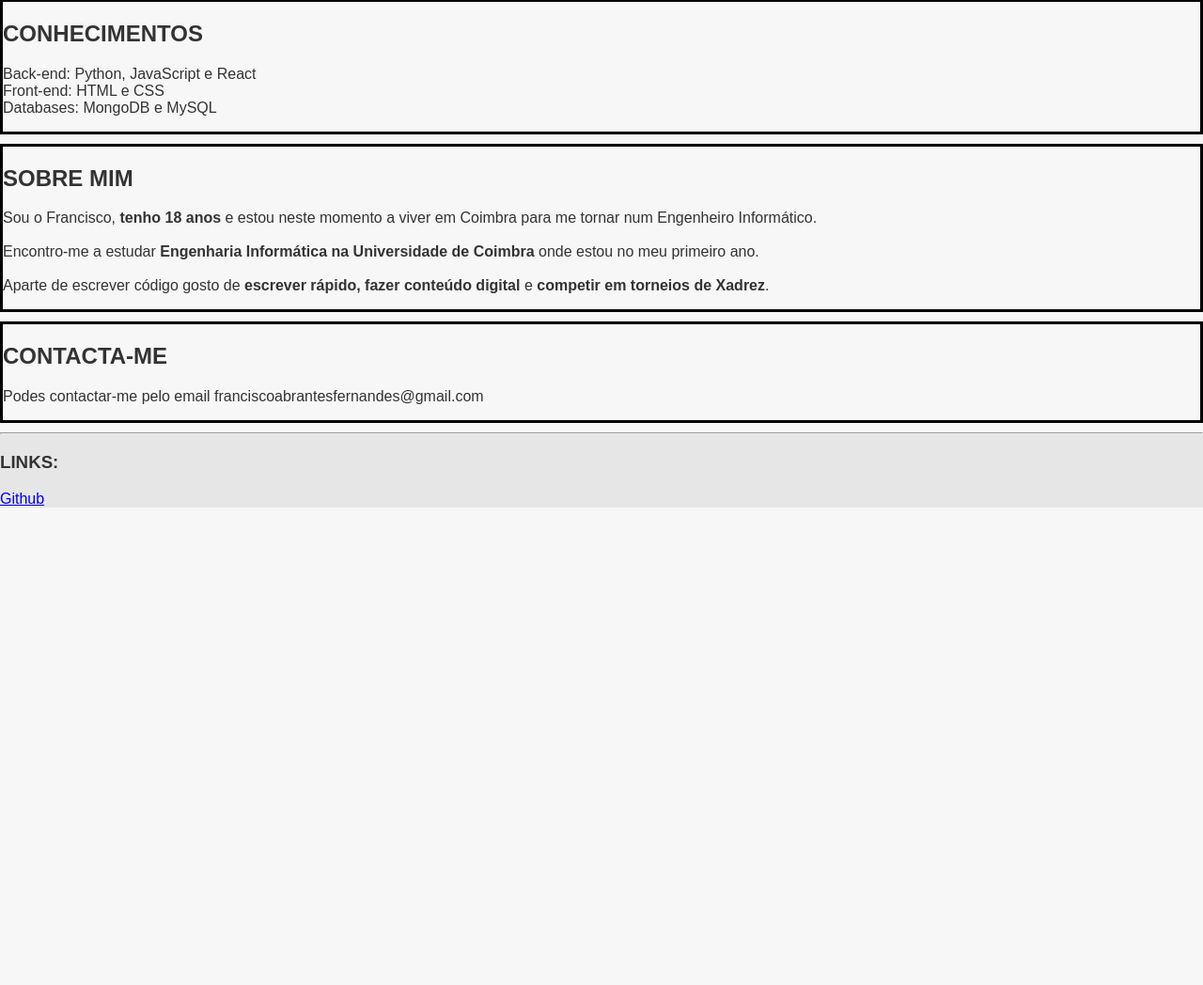
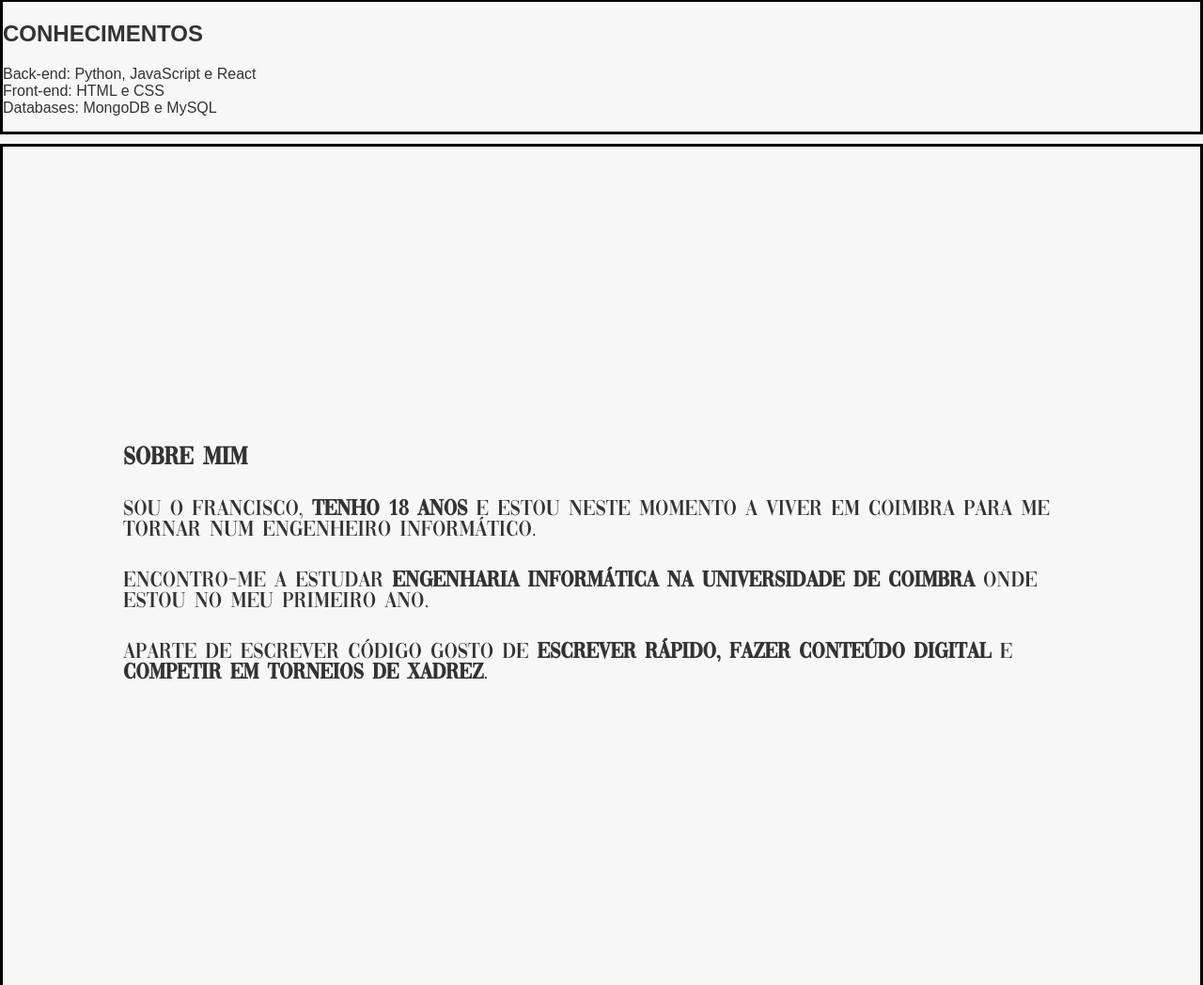
Before and after one commit to Climbby/Portfolio, a plain HTML site: page index.html in a window 1280 px wide. Shown: the part 842-1890 px from the top of the page at 94% size. Before the commit the page ends 1382 px from the top, so only its background shows below. Drawn offline with Linux system fonts and the light colour scheme.

Commit message:
Add some stylings

```diff
--- a/index.html
+++ b/index.html
@@ -7,9 +7,6 @@
     <title>Francisco Fernandes</title>
     <link rel="icon" href="Images/favIcon.png">
     <link rel="stylesheet" href="style.css">
-    <link rel="preconnect" href="https://fonts.googleapis.com">
-    <link rel="preconnect" href="https://fonts.gstatic.com" crossorigin>
-    <link href="https://fonts.googleapis.com/css2?family=Montserrat:ital,wght@0,100..900;1,100..900&family=Poppins:ital,wght@0,100;0,200;0,300;0,400;0,500;0,600;0,700;0,800;0,900;1,100;1,200;1,300;1,400;1,500;1,600;1,700;1,800;1,900&display=swap" rel="stylesheet">
 </head>
 
                                                                                             <!-- The reason we put code in the <head>, is
@@ -41,13 +38,13 @@
 
         <div id="about-container", class="container">
             <h2>SOBRE MIM</h2>
-            <p> Sou o Francisco, <strong>tenho 18 anos</strong> e estou neste momento a viver em Coimbra para me tornar num
-                Engenheiro Informático.<br><br>
-                Encontro-me a estudar <strong>Engenharia Informática na Universidade de Coimbra</strong> onde
-                estou no meu primeiro ano.<br><br>
-                Aparte de escrever código gosto de <strong>escrever rápido, fazer conteúdo digital</strong> e
-                <strong>competir em torneios de Xadrez</strong>.
-            </p>
+
+            <p> Sou o Francisco, <strong>tenho 18 anos</strong> e estou neste momento a viver em Coimbra para me <br>
+                tornar num Engenheiro Informático.              </p>
+            <p> Encontro-me a estudar <strong>Engenharia Informática na Universidade de Coimbra</strong> onde <br>
+                estou no meu primeiro ano.                      </p>
+            <p id="last"> Aparte de escrever código gosto de <strong>escrever rápido, fazer conteúdo digital</strong> e <br>
+                <strong>competir em torneios de Xadrez</strong>.</p>
         </div>
 
         <div class="container">
--- a/style.css
+++ b/style.css
@@ -1,3 +1,8 @@
+@font-face {
+    font-family: "Vogue";
+    src: url(Fonts/Vogue.ttf);
+}
+
 body{
     background-color: hsl(0, 0%, 97%);
     color: hsl(0, 0%, 20%);
@@ -48,20 +53,27 @@ header hr{
     margin: 10px 0px;
 }
 
-/*
 #about-container{
     margin: 0;
 }
 #about-container h2{
-    margin-top: 4%;
-    margin-left: 4%;
-    font-size: 2rem;
+    margin: 0;
+    margin-top: 40vh;
+    margin-left: 10vw;
+    font-size: 1.7rem;
+    font-family: "Vogue", serif;
+    font-weight: 700;
 }
 #about-container p{
-    margin-left: 4%;
-    font-size: 1rem;
+    margin-top: 4vh;
+    margin-left: 10vw;
+    font-size: 1.5rem;
+    font-family: "Vogue", serif;
+    font-weight: 500;
 }
-*/
+#about-container #last{
+    margin-bottom: 40vh;
+}
 
 footer{
     background-color: hsl(0, 0%, 90%);
```
Also changed, not shown: Fonts/Vogue.ttf (added).
